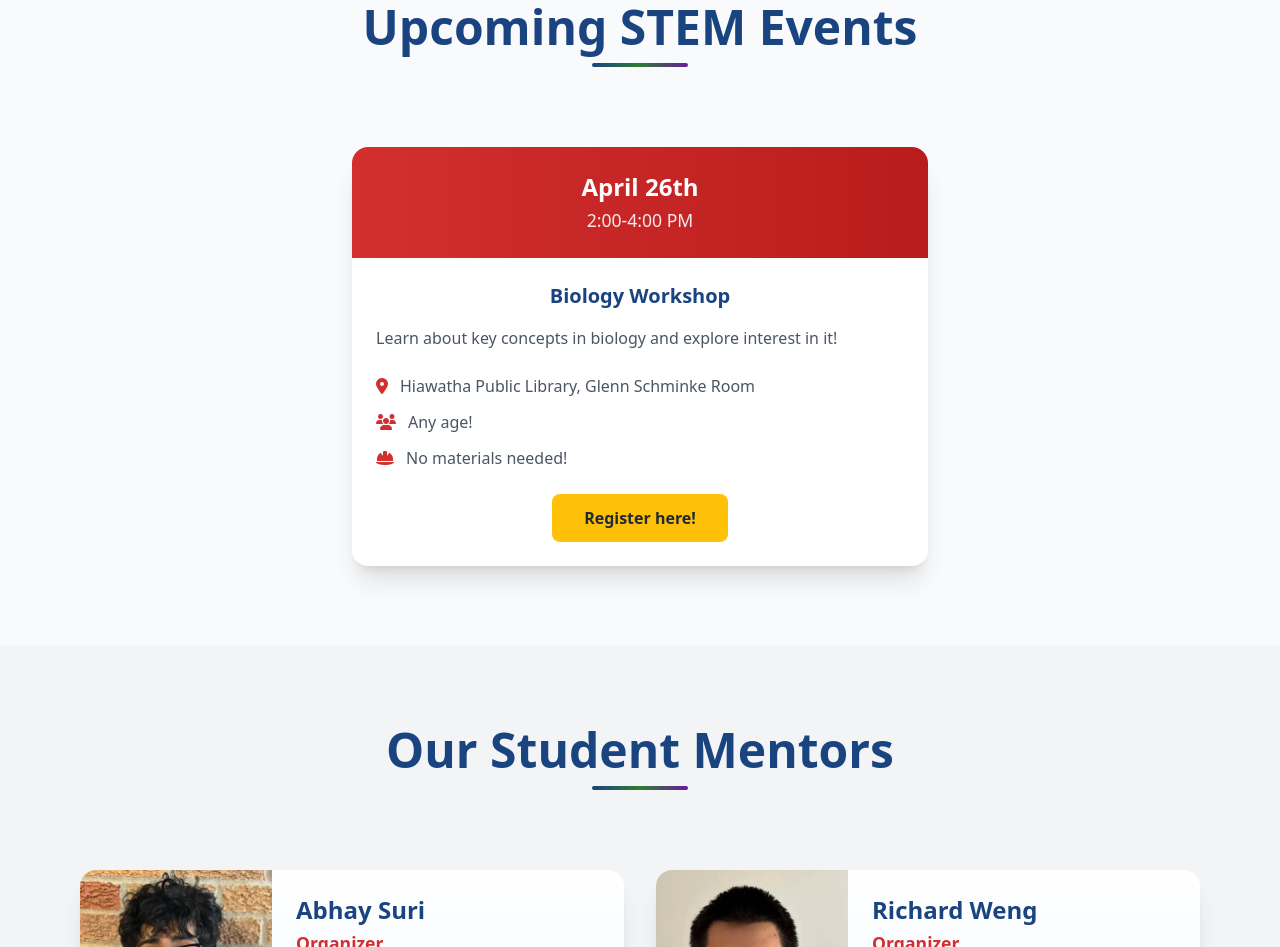
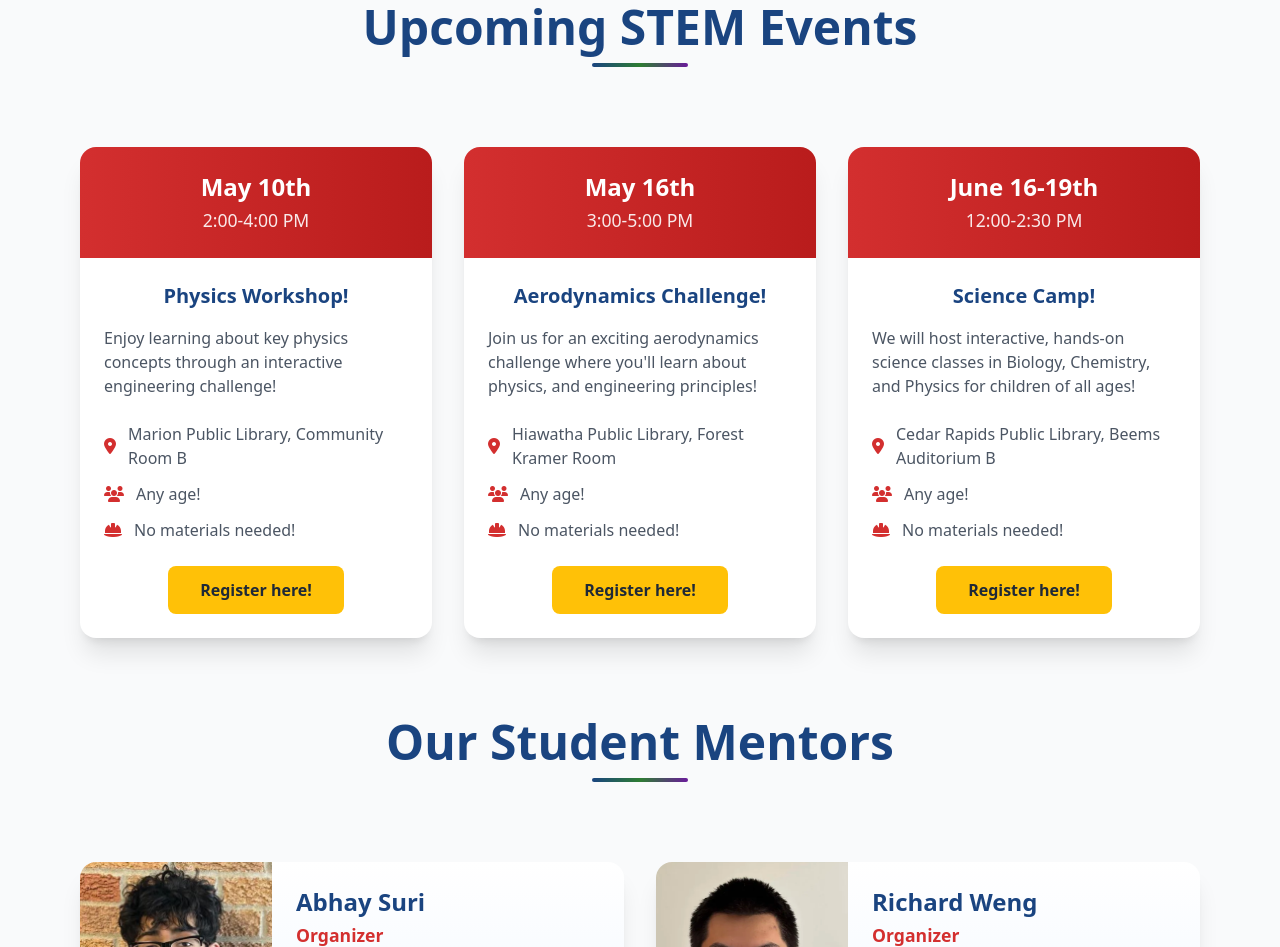
Before and after one commit to Cedar-Rapids-STEM-Circle/crstemcircle, a website: page index.html in a window 1280 px wide. Shown: the part 1615-2562 px from the top of the page. Drawn offline with nearby package versions, Linux system fonts and the light colour scheme.

Commit message:
added events

```diff
--- a/index.html
+++ b/index.html
@@ -191,26 +191,26 @@
       </h2>
     </div>
 
-
-      <div class="bg-white rounded-2xl shadow-xl overflow-hidden transition-all duration-300 hover:-translate-y-3 hover:shadow-2xl w-full max-w-xl mx-auto">
+    <div class="grid grid-cols-1 md:grid-cols-2 lg:grid-cols-3 gap-8">
+        <div class="bg-white rounded-2xl shadow-xl overflow-hidden transition-all duration-300 hover:-translate-y-3 hover:shadow-2xl">
             <div class="bg-gradient-to-r from-stem-red to-red-700 text-white p-6 text-center">
-          <div class="text-2xl font-bold mb-1">April 26th</div>
+            <div class="text-2xl font-bold mb-1">May 10th</div>
             <div class="text-[1.1rem] opacity-90">2:00-4:00 PM</div>
             </div>
 
             <div class="p-6 flex-grow flex flex-col">
             <h3 class="text-xl font-bold text-stem-blue mb-4 text-center">
-            Biology Workshop
+                Physics Workshop!
             </h3>
 
             <p class="text-gray-600 mb-6">
-            Learn about key concepts in biology and explore interest in it!
+                Enjoy learning about key physics concepts through an interactive engineering challenge!
             </p>
 
             <ul class="space-y-3 mb-6">
                 <li class="flex items-center text-gray-600">
                 <i class="fas fa-map-marker-alt text-stem-red mr-3"></i>
-              Hiawatha Public Library, Glenn Schminke Room
+                Marion Public Library, Community Room B
                 </li>
                 <li class="flex items-center text-gray-600">
                 <i class="fas fa-users text-stem-red mr-3"></i>
@@ -223,10 +223,87 @@
             </ul>
 
             <div class="text-center mt-auto">
-            <a href="https://crstemcircle.org/signup" target="_blank" rel="noopener noreferrer"
+                <a href="https://forms.gle/b3p5kaXf4gYVs5MX6" target="_blank" rel="noopener noreferrer"
                 class="inline-block bg-stem-yellow text-gray-800 px-8 py-3 rounded-lg font-bold transition-all duration-300 hover:bg-yellow-600 hover:-translate-y-1 cursor-not-allowed">
                 Register here!
                 </a>
+            </div>
+            </div>
+         </div>
+        <div class="bg-white rounded-2xl shadow-xl overflow-hidden transition-all duration-300 hover:-translate-y-3 hover:shadow-2xl">
+            <div class="bg-gradient-to-r from-stem-red to-red-700 text-white p-6 text-center">
+            <div class="text-2xl font-bold mb-1">May 16th</div>
+            <div class="text-[1.1rem] opacity-90">3:00-5:00 PM</div>
+            </div>
+
+            <div class="p-6 flex-grow flex flex-col">
+            <h3 class="text-xl font-bold text-stem-blue mb-4 text-center">
+                Aerodynamics Challenge!
+            </h3>
+
+            <p class="text-gray-600 mb-6">
+                Join us for an exciting aerodynamics challenge where you'll learn about physics, and engineering principles!
+            </p>
+
+            <ul class="space-y-3 mb-6">
+                <li class="flex items-center text-gray-600">
+                <i class="fas fa-map-marker-alt text-stem-red mr-3"></i>
+                Hiawatha Public Library, Forest Kramer Room
+                </li>
+                <li class="flex items-center text-gray-600">
+                <i class="fas fa-users text-stem-red mr-3"></i>
+                Any age!
+                </li>
+                <li class="flex items-center text-gray-600">
+                <i class="fas fa-hard-hat text-stem-red mr-3"></i>
+                No materials needed!
+                </li>
+            </ul>
+
+            <div class="text-center mt-auto">
+                <a href="https://forms.gle/yaGgiBHUhkUp9aCz5" target="_blank" rel="noopener noreferrer"
+                class="inline-block bg-stem-yellow text-gray-800 px-8 py-3 rounded-lg font-bold transition-all duration-300 hover:bg-yellow-600 hover:-translate-y-1 cursor-not-allowed">
+                Register here!
+                </a>
+            </div>
+            </div>
+         </div>
+        <div class="bg-white rounded-2xl shadow-xl overflow-hidden transition-all duration-300 hover:-translate-y-3 hover:shadow-2xl">
+            <div class="bg-gradient-to-r from-stem-red to-red-700 text-white p-6 text-center">
+            <div class="text-2xl font-bold mb-1">June 16-19th</div>
+            <div class="text-[1.1rem] opacity-90">12:00-2:30 PM</div>
+            </div>
+
+            <div class="p-6 flex-grow flex flex-col">
+            <h3 class="text-xl font-bold text-stem-blue mb-4 text-center">
+                Science Camp!
+            </h3>
+
+            <p class="text-gray-600 mb-6">
+                We will host interactive, hands-on science classes in Biology, Chemistry, and Physics for children of all ages!
+            </p>
+
+            <ul class="space-y-3 mb-6">
+                <li class="flex items-center text-gray-600">
+                <i class="fas fa-map-marker-alt text-stem-red mr-3"></i>
+                Cedar Rapids Public Library, Beems Auditorium B
+                </li>
+                <li class="flex items-center text-gray-600">
+                <i class="fas fa-users text-stem-red mr-3"></i>
+                Any age!
+                </li>
+                <li class="flex items-center text-gray-600">
+                <i class="fas fa-hard-hat text-stem-red mr-3"></i>
+                No materials needed!
+                </li>
+            </ul>
+
+            <div class="text-center mt-auto">
+                <a href="https://forms.gle/un2jVYjQZPYDmAK4A" target="_blank" rel="noopener noreferrer"
+                class="inline-block bg-stem-yellow text-gray-800 px-8 py-3 rounded-lg font-bold transition-all duration-300 hover:bg-yellow-600 hover:-translate-y-1 cursor-not-allowed">
+                Register here!
+                </a>
+            </div>
             </div>
          </div>
     </div>
@@ -234,8 +311,6 @@
     </div>
   </div>
 </section>
-
-    <section id="instructors" class="py-20 bg-gray-100">
         <div class="max-w-6xl mx-auto px-4">
             <div class="text-center mb-16">
                 <h2 class="text-4xl md:text-5xl font-bold text-stem-blue mb-4 relative inline-block pb-4">
```
Lines whose indentation alone changed are shown as unchanged.
